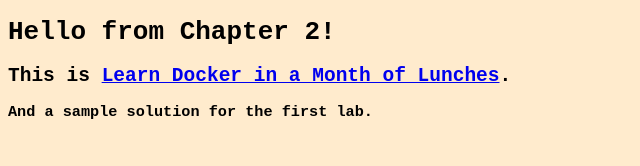
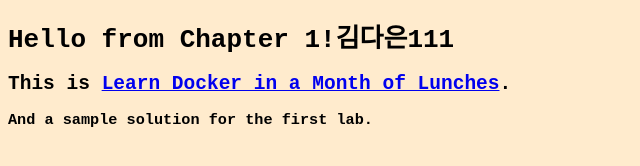
Before and after one commit to kimdaeuuun/README, a plain HTML site: page index.html in a window 1280 px wide. Shown: the whole page, without its empty margins (0-640 px from the left). Drawn offline with Linux system fonts and the light colour scheme.

Commit message:
Update index.html

```diff
--- a/index.html
+++ b/index.html
@@ -2,7 +2,7 @@
 <html>
     <body style="background-color: blanchedalmond; font-family: monospace">
         <h1>
-            Hello from Chapter 2!
+            Hello from Chapter 1!김다은111
         </h1>
         <h2>
             This is <a href="https://www.manning.com/books/learn-docker-in-a-month-of-lunches">Learn Docker in a Month of Lunches</a>.
```
